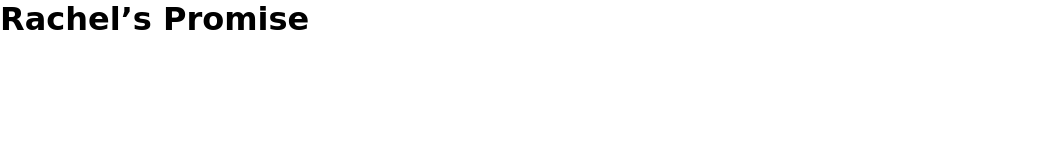
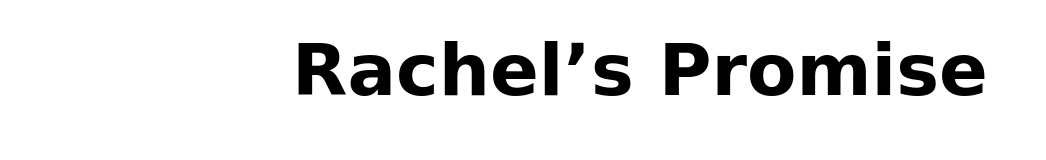
Before and after one commit to lydiaibryan/26-july-2018, a plain HTML site: page index.html in a window 1280 px wide. Shown: the whole page, without its empty margins (0-1046 px from the left). Drawn offline with Linux system fonts and the light colour scheme; a web font is replaced by a local one.

Commit message:
Style the h1 element

```diff
--- a/css/style.css
+++ b/css/style.css
@@ -5,7 +5,11 @@
 
 h1 {
    font-family: 'Patua One', cursive;
+   font-size: 72px;
+   text-align: center;
+   margin-top: 28px;
 }
+
 body {
    font-family: 'IBM Plex Sans', sans-serif;
 }
```
